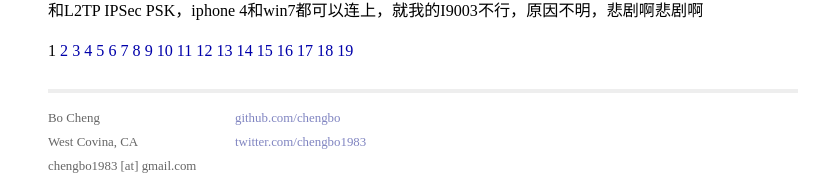
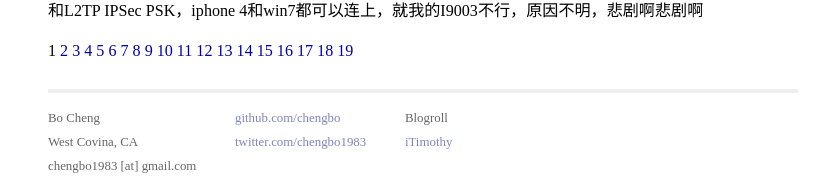
Before and after one commit to chengbo/chengbo.github.io, a Jekyll site: the page built from index.html, in a window 1280 px wide and 900 px high, scrolled down 18068 px. Shown: the part 709-897 px from the top of the window, without its empty margins (217-1046 px from the left). Built offline with Jekyll 4.4.1, drawn with Linux system fonts in a browser that asks for light colours; Markdown is read by kramdown in place of the engine named in the settings; the list of posts is cut into pages by our own code.

Commit message:
add blogroll into page bottom

```diff
--- a/_layouts/default.html
+++ b/_layouts/default.html
@@ -39,6 +39,12 @@
               <a href="http://twitter.com/chengbo1983/">twitter.com/chengbo1983</a><br />
             </p>
           </div>
+          <div class="contact">
+            <p>
+              Blogroll<br />
+              <a href="http://www.xiaozhou.net/">iTimothy</a>
+            </p>
+          </div>
         </footer>
       </div>
 
```
